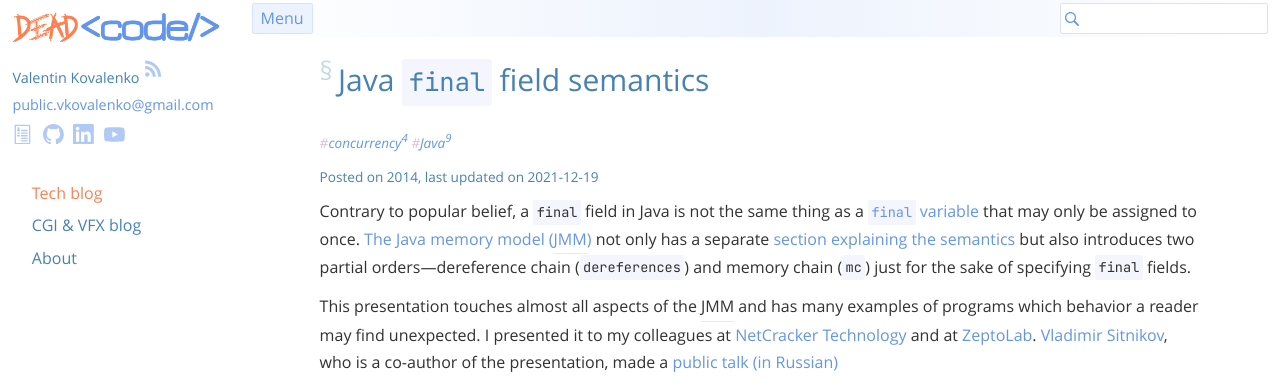
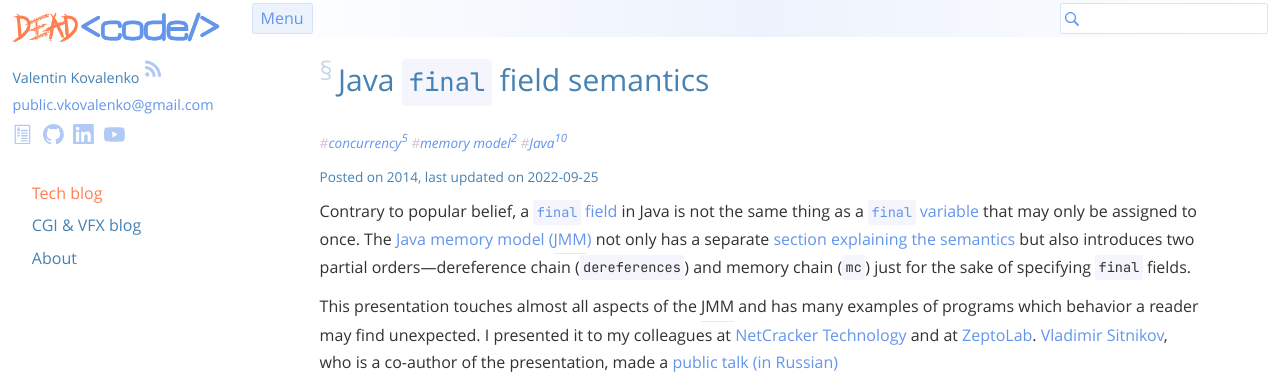
Before and after one commit to stIncMale/stincmale.github.io, a Jekyll site: the page built from _posts/2014-01-01-java-final-field-semantics.md, in a window 1280 px wide and 900 px high, cut to the strip 0-384 px from the top of the window. Built offline with Jekyll 4.4.1, drawn with Linux system fonts in a browser that asks for light colours; some of the changed text lies outside the part shown.

Commit message:
Add `memory-model-resources`

```diff
--- a/_includes/common-links-abbreviations.md
+++ b/_includes/common-links-abbreviations.md
@@ -62,6 +66,10 @@
 {:data-title="High Dynamic Range"}
 *[ACID]:
 {:data-title="Atomicity, Consistency, Isolation, Durability"}
+*[CAP]:
+{:data-title="if partitions are possible, then Consistency, Availability, Partition-tolerance cannot all be always provided"}
+*[PACELC]:
+{:data-title="if there is a Partition, then Availability vs Consistency; Else, Latency vs Consistency"}
 *[SSI]:
 {:data-title="Serializable Snapshot Isolation"}
 *[DBMS]:
@@ -106,6 +114,8 @@
 {:data-title=" Java Native Interface"}
 *[JMH]:
 {:data-title="Java Microbenchmark Harness"}
+*[jcstress]:
+{:data-title="Java Concurrency Stress"}
 *[SLF4J]:
 {:data-title="Simple Logging Facade for Java"}
 *[JPA]:
--- a/_posts/2014-01-01-java-final-field-semantics.md
+++ b/_posts/2014-01-01-java-final-field-semantics.md
@@ -3,21 +3,25 @@ layout: post
 slug: java-final-field-semantics
 title: Java <code>final</code> field semantics
 categories: [tech]
-tags: [concurrency, Java]
+tags: [concurrency, memory model, Java]
 date: 2014-01-01T12:00:00Z
 custom_post_date: 2014
-custom_update_date: 2021-12-19T18:31:00Z
+custom_update_date: 2022-09-25T12:01:00Z
 custom_keywords: [final field, final fields, semantics, JMM, Java memory model]
 custom_description: A final field in Java is not the same thing as a final variable that may only be assigned to once.
 ---
 {% include common-links-abbreviations.md %}
 
-Contrary to popular belief, a `final` field in Java is not the same thing as
-a [`final` variable](https://docs.oracle.com/javase/specs/jls/se17/html/jls-4.html#jls-4.12.4) that may only be assigned to once.
-[The Java memory model (JMM)](https://docs.oracle.com/javase/specs/jls/se17/html/jls-17.html#jls-17.4) not only has a separate
+Contrary to popular belief,
+a [`final` field](https://docs.oracle.com/javase/specs/jls/se17/html/jls-17.html#jls-17.5)
+in Java is not the same thing as
+a [`final` variable](https://docs.oracle.com/javase/specs/jls/se17/html/jls-4.html#jls-4.12.4)
+that may only be assigned to once.
+The [Java memory model (JMM)](https://docs.oracle.com/javase/specs/jls/se17/html/jls-17.html#jls-17.4)
+not only has a separate
 [section explaining the semantics](https://docs.oracle.com/javase/specs/jls/se17/html/jls-17.html#jls-17.5)
-but also introduces two partial orders&mdash;dereference chain (`dereferences`) and memory chain (`mc`)
-just for the sake of specifying `final` fields.
+but also introduces two partial orders&mdash;dereference chain (`dereferences`)
+and memory chain (`mc`) just for the sake of specifying `final` fields.
 
 This presentation touches almost all aspects of the JMM and has many examples of programs which behavior a reader may find unexpected.
 I presented it to my colleagues at [NetCracker Technology](https://www.netcracker.com/) and at [ZeptoLab](https://www.zeptolab.com/).
@@ -26,13 +30,6 @@ made a [public talk (in Russian)](https://youtu.be/f6joeCiz440)
 
 {% include google-slides.html id = "2PACX-1vTcmsM3pyonfM4GcNs1MbHm7Cj1PYLckuAXhjkXPig98Zlh3xVQzXK9-jaz9AuctKzYjjy14wUfFD7p" title = "Java <code>final</code> field semantics" %}
 
-## [](#links){:.section-link}Links to useful resources about the JMM and memory models in general {#links}
-<!-- This section is linked from 2015-01-01-race-condition-vs-data-race.md -->
-* ["Теоретический минимум для понимания Java Memory Model" (in Russian)](https://youtu.be/hxIRyqHRnjE)<span class="insignificant">&nbsp;by [Roman Elizarov](https://github.com/elizarov)</span>
-* ["Close Encounters of The Java Memory Model Kind"](https://shipilev.net/blog/2016/close-encounters-of-jmm-kind/)<span class="insignificant">&nbsp;by [Aleksey Shipilëv](https://shipilev.net/)</span>
-* ["Using JDK 9 Memory Order Modes"](http://gee.cs.oswego.edu/dl/html/j9mm.html)<span class="insignificant">&nbsp;by [Doug Lea](http://gee.cs.oswego.edu/)</span>
-* ["A Formalization of Java's Concurrent Access Modes"](http://compiler.cs.ucla.edu/papers/jam/)<span class="insignificant">&nbsp;by [John Bender](https://johnbender.us/), [Jens Palsberg](https://web.cs.ucla.edu/~palsberg/)</span>
-* ["The JSR-133 Cookbook for Compiler Writers"](http://gee.cs.oswego.edu/dl/jmm/cookbook.html)<span class="insignificant">&nbsp;by [Doug Lea](http://gee.cs.oswego.edu/)</span>
-* ["Hardware Memory Models"](https://research.swtch.com/hwmm),
-  ["Programming Language Memory Models"](https://research.swtch.com/plmm)<span class="insignificant">&nbsp;by [Russ Cox](https://swtch.com/~rsc/)</span>
-* ["What do `Atomic*::lazySet`/`Atomic*FieldUpdater::lazySet`/`Unsafe::putOrdered*` actually mean?"](https://psy-lob-saw.blogspot.com/2016/12/what-is-lazyset-putordered.html)<span class="insignificant">&nbsp;by [Nitsan Wakart](https://github.com/nitsanw)</span>
+## [](#links){:.section-link}Links {#links}
+
+* ["Useful resources on memory models"]({% post_url 2022-09-25-memory-model-resources %})
```
Also changed, not shown: other parts of _includes/common-links-abbreviations.md (+4 -0 lines), _drafts/examples.md (+26 -21 lines), _posts/2015-01-01-race-condition-vs-data-race.md (+3 -3 lines), _posts/2022-09-25-memory-model-resources.md (added, +139 -0 lines).
